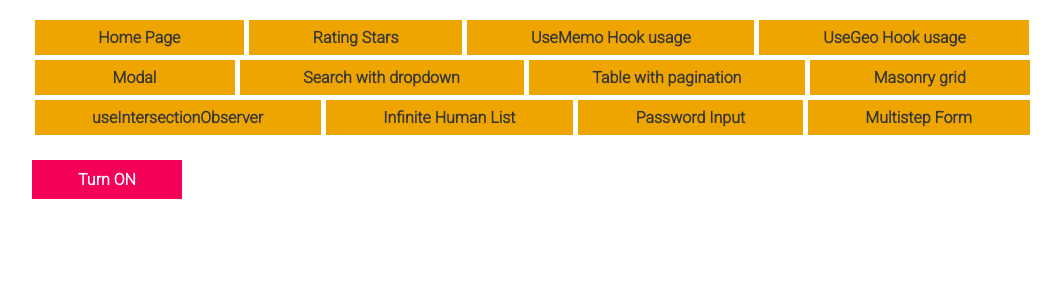
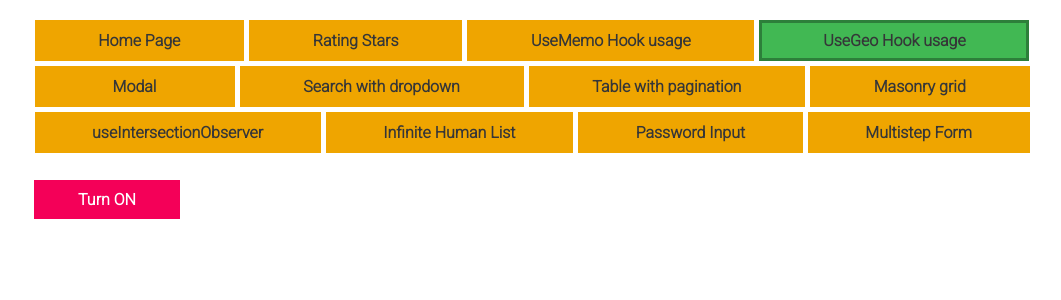
Before and after one commit to wasilukowa/learning-next, a Next.js app: page /use-geo in a window 1280 px wide. Shown: the top 300 px of the page, without its empty margins (108-1169 px from the left). Built offline with nearby package versions, Linux system fonts and the light colour scheme.

Commit message:
Styling Nav Links to be active

```diff
--- a/_components/3_useGeo-easy/components/UseGeoUsageExample/base.module.scss
+++ b/_components/3_useGeo-easy/components/UseGeoUsageExample/base.module.scss
@@ -3,10 +3,10 @@
 .wrapper {
   font-family: $font-roboto;
 
-  &Button {
-    font-family: $font-roboto;
-    font-weight: 600;
-    border: none;
-    outline: none;
-  }
+  // &Button {
+  //   font-family: $font-roboto;
+  //   font-weight: 600;
+  //   border: none;
+  //   outline: none;
+  // }
 }
--- a/_components/Navigation/NavigationItem/base.module.scss
+++ b/_components/Navigation/NavigationItem/base.module.scss
@@ -14,6 +14,8 @@
 
     padding: 5px 10px;
 
+    border: 3px solid $color-secondary;
+
     background-color: $color-secondary;
 
     font-size: 16px;
@@ -22,8 +24,23 @@
     color: $color-dark-secondary;
 
     &:hover {
+      border-color: darken($color-main, 15%);
       background-color: $color-main;
       transition-duration: 0.3s;
     }
+    &:focus {
+      border-color: darken($color-secondary, 15%);
+      background-color: darken($color-secondary, 10%);
+    }
+
+    &Active {
+      border-color: darken($color-main, 15%);
+      background-color: $color-main;
+
+      &:focus {
+        border-color: darken($color-main, 15%);
+        background-color: darken($color-main, 10%);
+      }
+    }
   }
 }
--- a/_components/Navigation/NavigationItem/index.tsx
+++ b/_components/Navigation/NavigationItem/index.tsx
@@ -1,14 +1,28 @@
+'use client';
+
 import Link from 'next/link';
+import clsx from 'clsx';
 
 import { NavigationItemProps } from './types';
 
+import { usePathname } from 'next/navigation';
+
 import style from './rwd.module.scss';
-const { navigationItem, navigationItemLink } = style;
+const { navigationItem, navigationItemLink, navigationItemLinkActive } = style;
 
 export const NavigationItem = ({ name, url }: NavigationItemProps) => {
+  const pathname = usePathname();
+  const isActive = pathname === url;
+
   return (
     <li className={navigationItem}>
-      <Link className={navigationItemLink} href={url}>
+      <Link
+        className={clsx(
+          navigationItemLink,
+          isActive && navigationItemLinkActive,
+        )}
+        href={url}
+      >
         {name}
       </Link>
     </li>
--- a/package.json
+++ b/package.json
@@ -9,6 +9,7 @@
     "lint": "next lint"
   },
   "dependencies": {
+    "clsx": "^2.1.1",
     "lodash": "^4.17.21",
     "next": "14.2.5",
     "react": "^18",
--- a/src/app/globals.scss
+++ b/src/app/globals.scss
@@ -10,7 +10,6 @@ body {
   padding: 10px 30px;
 
   border: 2px solid white;
-  outline: none;
 
   font-family: $font-roboto;
   font-weight: 600;
@@ -22,4 +21,8 @@ body {
     background-color: darken($color: $color-tertiary, $amount: 10%);
     border: 2px solid darken($color: $color-tertiary, $amount: 15%);
   }
+
+  &:focus {
+    border: 2px solid darken($color: $color-tertiary, $amount: 15%);
+  }
 }
```
Also changed, not shown: _components/Navigation/index.tsx (+5 -3 lines).
